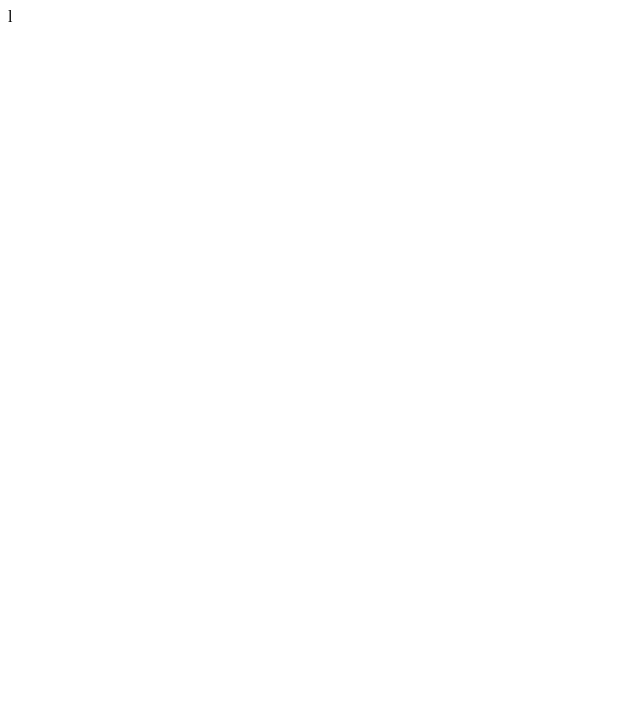
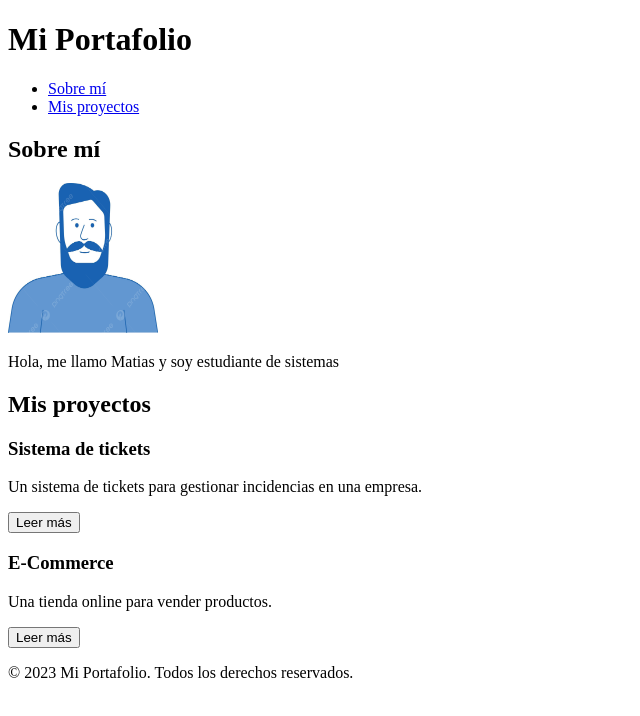
Before and after one commit to matiasfauda23/practica_parcial_TEC, a plain HTML site: page index.html in a window 1280 px wide. Shown: the whole page, without its empty margins (0-640 px from the left). Drawn offline with Linux system fonts and the light colour scheme.

Commit message:
feat: estructura semantica del portafolio

```diff
--- a/index.html
+++ b/index.html
@@ -1,11 +1,46 @@
 <!DOCTYPE html>
-<html lang="en">
+<html lang="es">
 <head>
     <meta charset="UTF-8">
     <meta name="viewport" content="width=device-width, initial-scale=1.0">
     <title>Document</title>
 </head>
 <body>
+    <header>
+        <h1>Mi Portafolio</h1>
+        <nav>
+            <ul>
+                <li><a href="#sobre-mi">Sobre mí</a></li>
+                <li><a href="#mis-proyectos">Mis proyectos</a></li>
+            </ul>
+        </nav>
+    </header>
 
+    <main>
+        <section id="sobre-mi">
+            <h2>Sobre mí</h2>
+            <img src="imagen.jpg" alt="Retrato de Matias" width="150" height="150">
+            <p>Hola, me llamo Matias y soy estudiante de sistemas</p>
+        </section>
+
+        <section id="mis-proyectos">
+            <h2>Mis proyectos</h2>
+            <article class="tarjeta-proyecto">
+                <h3>Sistema de tickets</h3>
+                <p>Un sistema de tickets para gestionar incidencias en una empresa.</p>
+                <button aria-label="Ver detalles del proyecto Sistema de Tickets">Leer más</button>
+            </article>
+
+            <article class="tarjeta-proyecto">
+                <h3>E-Commerce</h3>
+                <p>Una tienda online para vender productos.</p>
+                <button aria-label="Ver detalles del proyecto E-Commerce">Leer más</button>
+            </article>
+        </section>
+    </main>
+
+    <footer>
+        <p>&copy; 2023 Mi Portafolio. Todos los derechos reservados.</p>
+    </footer>
 </body>
-</html>l
+</html>
```
Also changed, not shown: imagen.jpg (added).
